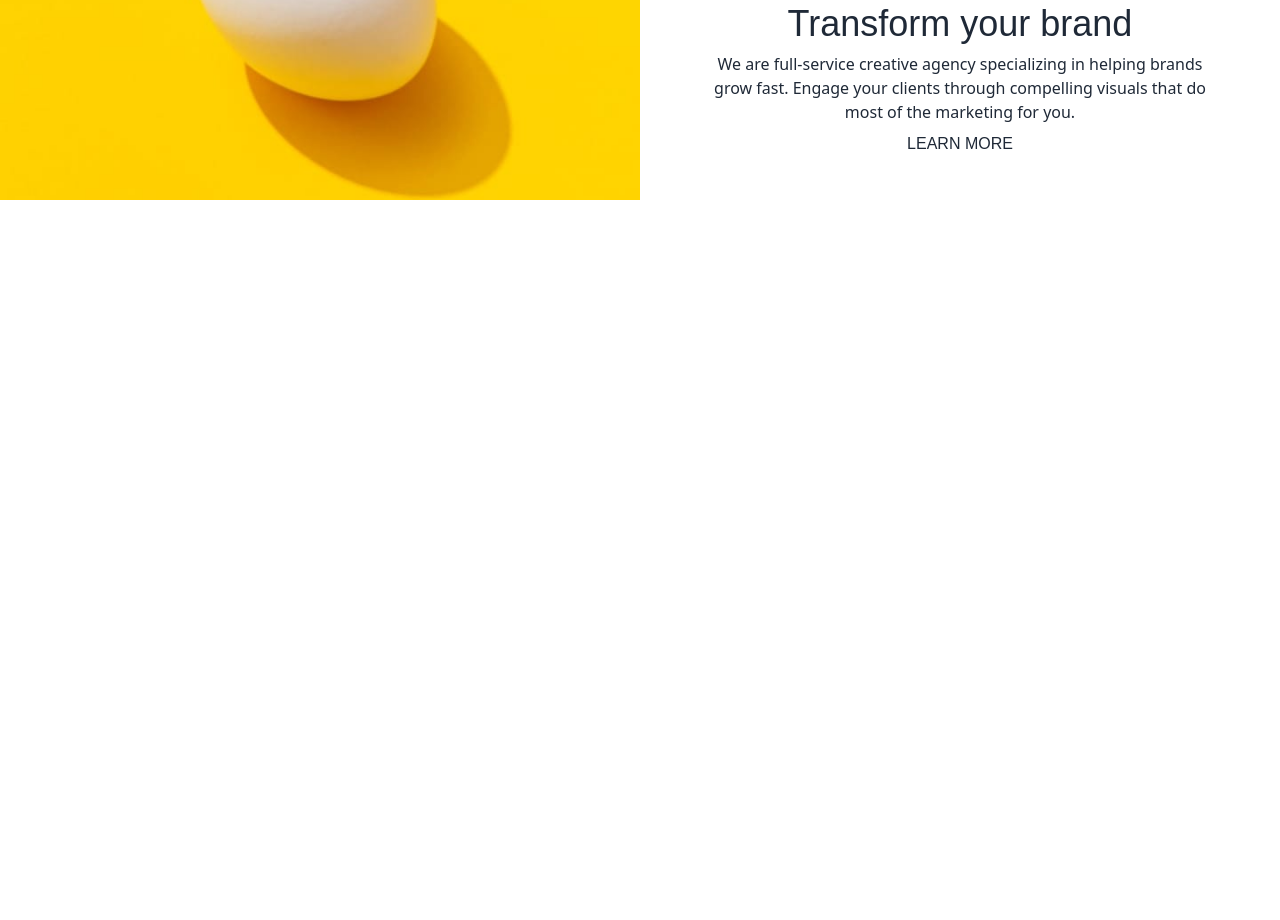
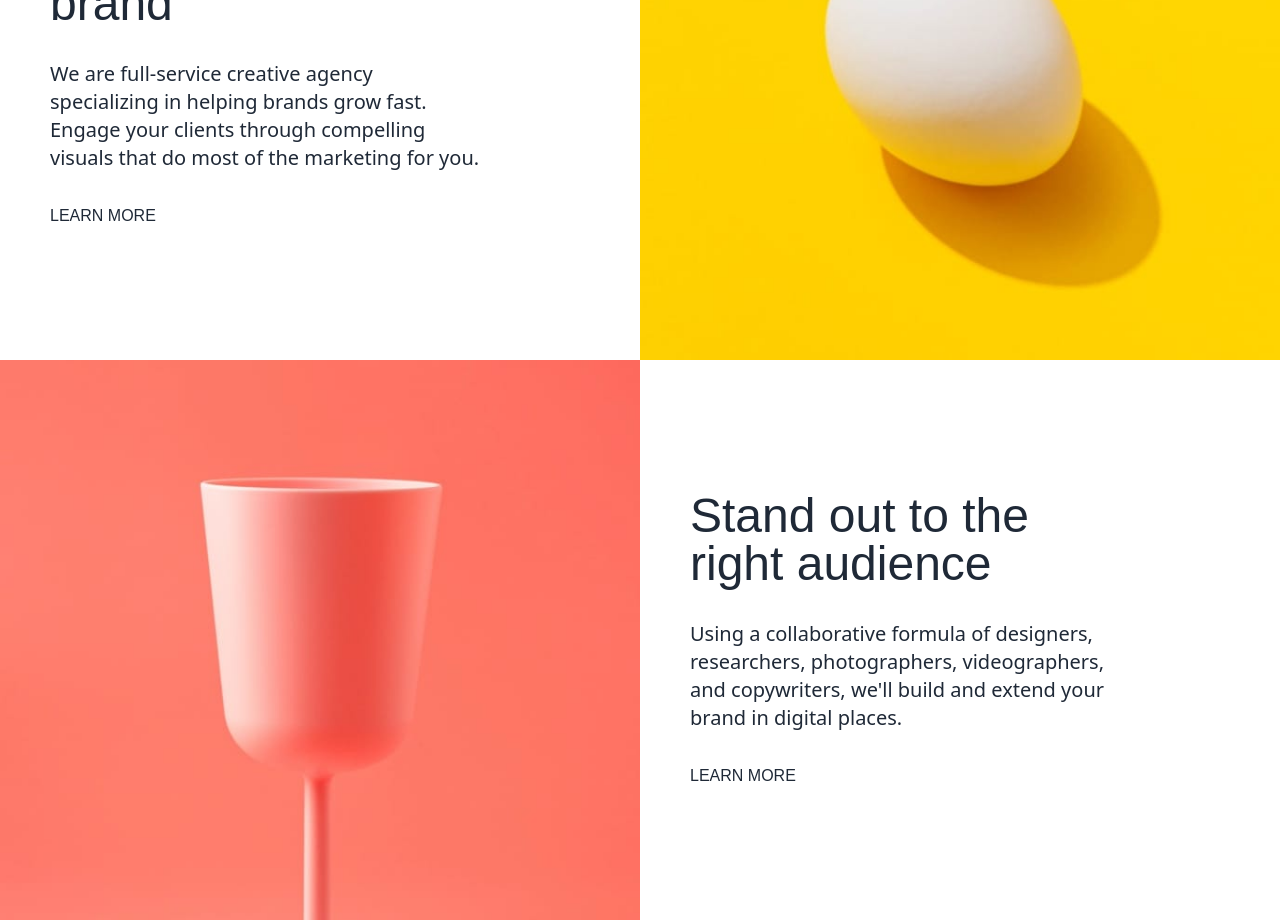
Before and after one commit to kennedybabu/sunnyside-frontend, a React (Create React App) app: page / in a window 1280 px wide. Shown: the part 1000-1920 px from the top of the page. Before the commit the page ends 1360 px from the top, so only its background shows below. Built offline with nearby package versions, Linux system fonts and the light colour scheme.

Commit message:
feature: create and style the stand component

```diff
--- a/src/App.js
+++ b/src/App.js
@@ -1,6 +1,7 @@
 import Nav from "./components/Nav";
 import Hero from "./components/Hero";
 import Transform from "./components/Transform";
+import Stand from "./components/Stand";
 
 function App() {
   return (
@@ -8,6 +9,7 @@ function App() {
       <Nav />
       <Hero />
       <Transform />
+      <Stand />
     </div>
   );
 }
--- /dev/null
+++ b/src/components/Stand.jsx
@@ -0,0 +1,24 @@
+import React from 'react'
+
+const Stand = () => {
+  return (
+    <div>
+         {/* container */}
+         <div className='grid h-full w-full md:grid-cols-2'>
+            <div className='stand-img w-full h-[50vh] lg:h-[70vh] order-1'>
+
+            </div>
+            <div className='lg:px-[50px] order-2 md:order-1 text-center md:text-start w-full h-[50vh] lg:h-[70vh] flex flex-col  justify-center px-2 text-gray-800'>
+                <h1 className='text-4xl lg:text-5xl mx-auto lg:mx-0 max-w-[80%] lg:max-w-[70%] text-header'>Stand out to the right audience</h1>
+                <p className='text-[16px] lg:text-xl max-w-[80%] mx-auto lg:mx-0 py-2 lg:py-8 text-gray-800'>
+                  Using a collaborative formula of designers, researchers, photographers, videographers, and copywriters, we'll
+                  build and extend your brand in digital places.
+                </p>
+                <a href="#" className='ml-8 lg:mx-0 uppercase text-header hover:underline decoration-[2px] decoration-red-400'>Learn more</a>
+            </div>
+        </div>
+    </div>
+  )
+}
+
+export default Stand
--- a/src/components/Transform.jsx
+++ b/src/components/Transform.jsx
@@ -5,15 +5,15 @@ const Transform = () => {
     <div className='w-full h-screen md:h-[70vh]'>
         {/* container */}
         <div className='grid h-full w-full md:grid-cols-2'>
-            <div className='order-2 text-center w-full h-full flex flex-col  justify-center px-2 text-gray-800'>
-                <h1 className='text-4xl mx-auto max-w-[80%] text-header'>Transform your brand</h1>
-                <p className='text-[16px] max-w-[80%] mx-auto py-2 text-gray-800'>We are full-service creative agency specializing in helping brands grow
+            <div className='lg:px-[50px] order-2 md:order-1 text-center md:text-start w-full h-[50vh] lg:h-[70vh] flex flex-col  justify-center px-2 text-gray-800'>
+                <h1 className='text-4xl lg:text-5xl mx-auto lg:mx-0 max-w-[80%] lg:max-w-[70%] text-header'>Transform your brand</h1>
+                <p className='text-[16px] lg:text-xl max-w-[80%] mx-auto lg:mx-0 py-2 lg:py-8 text-gray-800'>We are full-service creative agency specializing in helping brands grow
                     fast. Engage your clients through compelling visuals that do most of the
                     marketing for you.
                 </p>
-                <a href="#" className='uppercase text-header'>Learn more</a>
+                <a href="#" className='ml-8 lg:mx-0 uppercase text-header hover:underline decoration-[2px] decoration-yellow-400'>Learn more</a>
             </div>
-            <div className='transform-img w-full h-[50vh] order-1'>
+            <div className='transform-img w-full h-[50vh] lg:h-[70vh] order-1'>
 
             </div>
         </div>
--- a/src/index.css
+++ b/src/index.css
@@ -61,3 +61,12 @@
     background-position: center;
     background-repeat: no-repeat;
 }
+
+
+
+.stand-img {
+    background-image: url(./assets/image-stand-out.jpg);
+    background-size: cover;
+    background-position: center;
+    background-repeat: no-repeat;
+}
```
